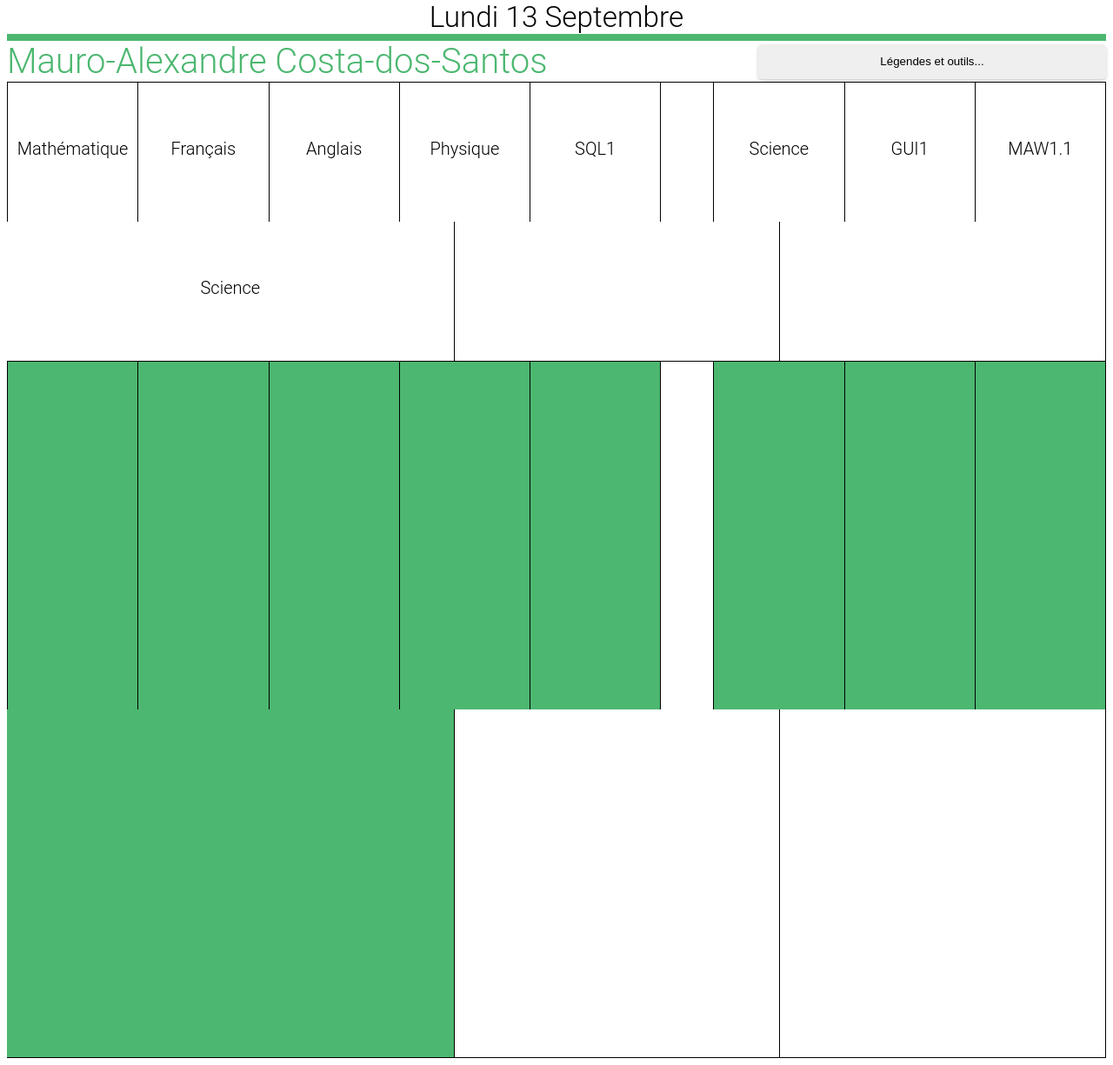
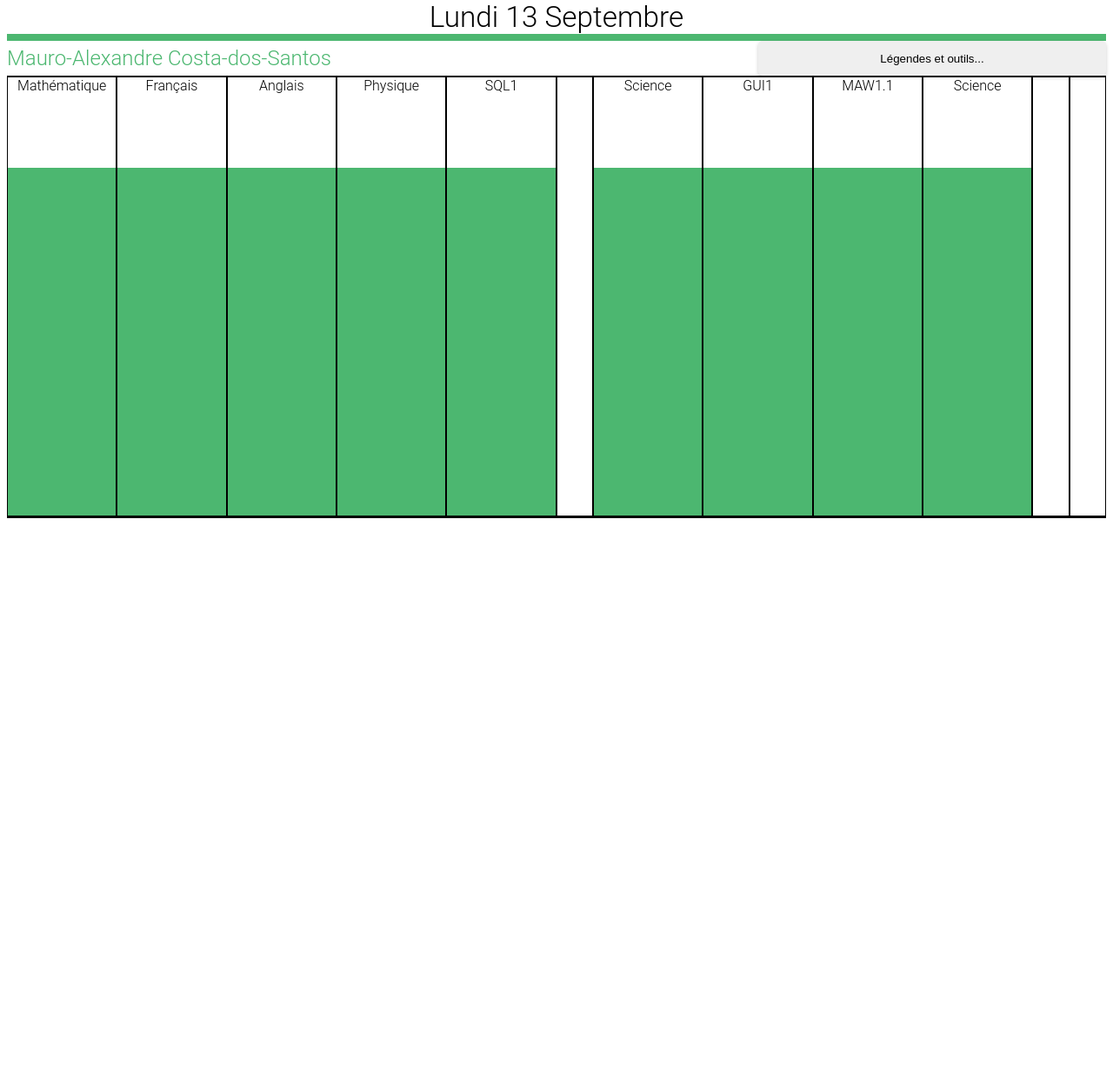
Before and after one commit to MauroWasTaken/GUI1_Intranet, a PHP site: page /html/absence.html in a window 1280 px wide. Shown: the part 348-1573 px from the top of the page at 87% size. After the commit the page ends 944 px from the top, so only its background shows below. Run offline with PHP 8.4, Linux system fonts and the light colour scheme.

Commit message:
Repair view absence

```diff
--- a/src/css/absenceCss.css
+++ b/src/css/absenceCss.css
@@ -33,7 +33,7 @@
 @media screen and (orientation: landscape) {
     /* For desktop: */
     .studentTitle {
-        font-size: 5vh;
+        font-size: 3vh;
         color: #4CB770;
         justify-content: space-between;
         display: flex;
@@ -43,19 +43,22 @@
     .cards {
         display: flex;
         justify-content: space-between;
-        flex-wrap: wrap;
-
+        flex-wrap: nowrap;
+        flex-direction: row;
+        height: 100%;
+        width: 100%;
     }
 
     .card {
+        display: flex;
+        flex-direction: column;
+        flex-wrap: nowrap;
         margin: 0px;
-        justify-content: center;
-        align-content: center;
-        text-align: center;
-        flex-wrap: wrap;
-        flex: auto;
-        width: 140px;
         word-wrap: break-word;
+        border: 1px black solid;
+        min-width: 60px;
+
+
     }
     .card_blank{
         margin: 0px;
@@ -64,16 +67,20 @@
         text-align: center;
         flex-wrap: wrap;
         flex: auto;
-        min-width: 60px;
+        width: 200px;
+        border: 1px black solid;
 
     }
 
     .cardClassHeight {
-        height: 20vh;
+        height: 13vh;
     }
 
     .cardMatiereHeight {
         height: 50vh;
+    }
+    .cardLineHeight {
+        height: 70vh;
     }
 
     .Bg_White {
@@ -129,19 +136,9 @@
         margin: 1vh 1vh 1vh 1vh;
     }
     .lineVertical {
-        background-color: black;
+        background-color: black !important;
         width: 1px;
     }
-
-
-    .smallButton {
-        height: 5vh;
-    }
-
-    .bigButton {
-        height: 20vh;
-    }
-
     .modal {
         display: flex;
         flex-wrap: wrap;
@@ -150,20 +147,39 @@
     }
 
     .modal-container {
-        position: fixed;
+        position: absolute;
         height: 90vh;
-        width: 190vh;
         background-color: #ffffff;
         top: 5vh;
         left: 5vh;
+        right: 5vh;
+        bottom: 5vh;
         display: flex;
         pointer-events: none;
         opacity: 0;
         transition: opacity 0.3s ease;
+        border: 1px solid black;
     }
 
     .modal-container.show {
         opacity: 1;
         pointer-events: auto;
     }
+
+    button {
+
+    }
+
+    .smallButton {
+        height: 5vh;
+    }
+    .bigButton {
+        width: 30vh;
+    }
+
+    @media screen and (max-width: 800px) {
+        .bigButton {
+            width: 30vh;
+        }
+    }
 }
--- a/src/html/absence.html
+++ b/src/html/absence.html
@@ -90,14 +90,13 @@
             Légendes et outils...
         </button>
     </div>
+    <div class="modal-container" id="modal-container">
 
-        <div class="modal-container" id="modal-container">
-            <div class="modal">
             <!-- Contenu de la fenêtre modale -->
             <button class="Bg_Red bigButton" onclick="changeColorSelected(this)">
                 Abs. injustifiée
             </button>
-                <button class="Bg_LightPurple" onclick="changeColorSelected(this)">
+            <button class="Bg_LightPurple bigButton" onclick="changeColorSelected(this)">
                 Abs. j. hors délai
             </button>
             <button class="Bg_Blue bigButton" onclick="changeColorSelected(this)">
@@ -121,118 +120,119 @@
             <button class="Bg_Brown bigButton" onclick="changeColorSelected(this)">
                 Devoir non fait
             </button>
-            </div>
-        </div>
-
-
-        <div class="line"></div>
-        <div>
-            <div class="cards">
-                <div class="lineVertical cardClassHeight"></div>
-                <a class="card Bg_White">
-                    <div>Mathématique</div>
-                </a>
-                <div class="lineVertical cardClassHeight"></div>
-                <a class="card cardClassHeight Bg_White">
-                    <div>Français</div>
-                </a>
-                <div class="lineVertical cardClassHeight"></div>
-                <a class="card Bg_White">
-                    <div>Anglais</div>
-                </a>
-                <div class="lineVertical cardClassHeight"></div>
-                <a class="card Bg_White">
-                    <div>Physique</div>
-                </a>
-                <div class="lineVertical cardClassHeight"></div>
-                <a class="card Bg_White">
-                    <div>SQL1</div>
-                </a>
-                <div class="lineVertical cardClassHeight"></div>
-                <a class="card_blank Bg_White">
-                    <div></div>
-                </a>
-                <div class="lineVertical cardClassHeight"></div>
-                <a class="card Bg_White">
-                    <div>Science</div>
-                </a>
-                <div class="lineVertical cardClassHeight"></div>
-                <a class="card Bg_White">
-                    <div>GUI1</div>
-                </a>
-                <div class="lineVertical cardClassHeight"></div>
-                <a class="card Bg_White">
-                    <div>MAW1.1</div>
-                </a>
-                <div class="lineVertical cardClassHeight"></div>
-                <a class="card Bg_White">
-                    <div>Science</div>
-                </a>
-                <div class="lineVertical cardClassHeight"></div>
-                <a class="card_blank Bg_White">
-                    <div></div>
-                </a>
-                <div class="lineVertical cardClassHeight"></div>
-                <a class="card_blank Bg_White">
-                    <div></div>
-                </a>
-                <div class="lineVertical cardClassHeight"></div>
 
     </div>
     <div class="line"></div>
     <div class="cards">
-                <div class="lineVertical cardMatiereHeight"></div>
-                <a class="card cardMatiereHeight" onclick="changeColorCards(this)">
+        <div class="card">
+            <a class="cardClassHeight Bg_White">
+                <div>Mathématique</div>
+            </a>
+            <a class="cardMatiereHeight" onclick="changeColorCards(this)">
                 <div></div>
             </a>
-                <div class="lineVertical cardMatiereHeight"></div>
-                <a class="card" onclick="changeColorCards(this)">
+        </div>
+
+        <div class="card">
+            <a class="cardClassHeight Bg_White">
+                <div>Français</div>
+            </a>
+            <a class="cardMatiereHeight" onclick="changeColorCards(this)">
                 <div></div>
             </a>
-                <div class="lineVertical cardMatiereHeight"></div>
-                <a class="card" onclick="changeColorCards(this)">
+        </div>
+
+        <div class="card">
+            <a class="cardClassHeight Bg_White">
+                <div>Anglais</div>
+            </a>
+            <a class="cardMatiereHeight" onclick="changeColorCards(this)">
                 <div></div>
             </a>
-                <div class="lineVertical cardMatiereHeight"></div>
-                <a class="card" onclick="changeColorCards(this)">
+        </div>
+
+        <div class="card">
+            <a class="cardClassHeight Bg_White">
+                <div>Physique</div>
+            </a>
+            <a class="cardMatiereHeight" onclick="changeColorCards(this)">
                 <div></div>
             </a>
-                <div class="lineVertical cardMatiereHeight"></div>
-                <a class="card" onclick="changeColorCards(this)">
+        </div>
+
+        <div class="card">
+            <a class="cardClassHeight Bg_White">
+                <div>SQL1</div>
+            </a>
+            <a class="cardMatiereHeight" onclick="changeColorCards(this)">
                 <div></div>
             </a>
-                <div class="lineVertical cardMatiereHeight"></div>
-                <a class="card_blank Bg_White">
+        </div>
+
+        <div class="card_blank">
+            <a class="cardClassHeight Bg_White">
                 <div></div>
             </a>
-                <div class="lineVertical cardMatiereHeight"></div>
-                <a class="card" onclick="changeColorCards(this)">
+            <a class="cardMatiereHeight Bg_White">
                 <div></div>
             </a>
-                <div class="lineVertical cardMatiereHeight"></div>
-                <a class="card" onclick="changeColorCards(this)">
+        </div>
+
+        <div class="card">
+            <a class="cardClassHeight Bg_White">
+                <div>Science</div>
+            </a>
+            <a class="cardMatiereHeight" onclick="changeColorCards(this)">
                 <div></div>
             </a>
-                <div class="lineVertical cardMatiereHeight"></div>
-                <a class="card" onclick="changeColorCards(this)">
+        </div>
+
+        <div class="card">
+            <a class="cardClassHeight Bg_White">
+                <div>GUI1</div>
+            </a>
+            <a class="cardMatiereHeight" onclick="changeColorCards(this)">
                 <div></div>
             </a>
-                <div class="lineVertical cardMatiereHeight"></div>
-                <a class="card" onclick="changeColorCards(this)">
+        </div>
+
+        <div class="card">
+            <a class="cardClassHeight Bg_White">
+                <div>MAW1.1</div>
+            </a>
+            <a class="cardMatiereHeight" onclick="changeColorCards(this)">
                 <div></div>
             </a>
-                <div class="lineVertical cardMatiereHeight"></div>
-                <a class="card_blank Bg_White">
+        </div>
+
+        <div class="card">
+            <a class="cardClassHeight Bg_White">
+                <div>Science</div>
+            </a>
+            <a class="cardMatiereHeight" onclick="changeColorCards(this)">
                 <div></div>
             </a>
-                <div class="lineVertical cardMatiereHeight"></div>
-                <a class="card_blank Bg_White">
+        </div>
+
+        <div class="card_blank">
+            <a class="cardClassHeight Bg_White">
                 <div></div>
             </a>
-                <div class="lineVertical cardMatiereHeight"></div>
+            <a class="cardMatiereHeight Bg_White">
+                <div></div>
+            </a>
         </div>
 
+        <div class="card_blank">
+            <a class="cardClassHeight Bg_White">
+                <div></div>
+            </a>
+            <a class="cardMatiereHeight Bg_White">
+                <div></div>
+            </a>
         </div>
+    </div>
+    <div class="line"></div>
     <div class="line"></div>
 </div>
 
```
Lines whose indentation alone changed are shown as unchanged.
